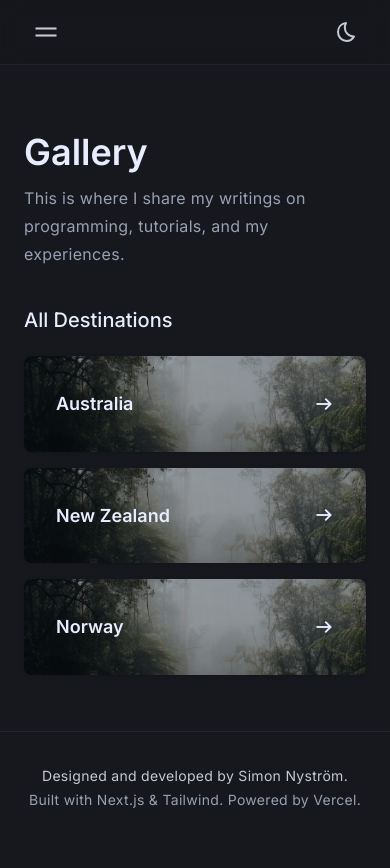
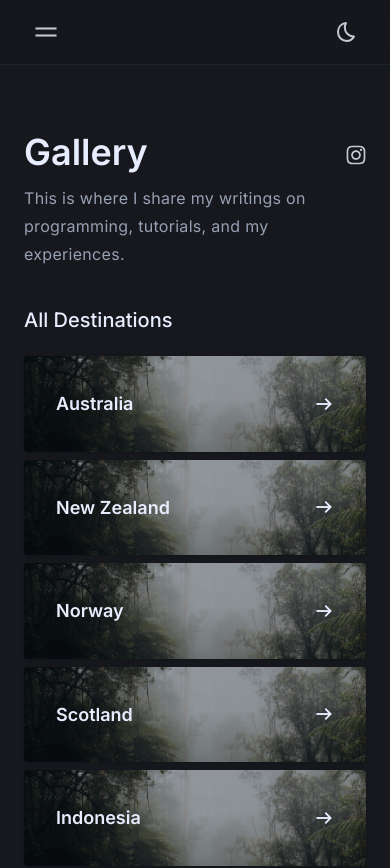
Before and after one commit to simstrom/snystrom.com, a Next.js app: page /gallery in a window 390 px wide. Shown: the top 868 px of the page. Before the commit the page ends 845 px from the top, so only its background shows below. Built offline with nearby package versions, Linux system fonts and the light colour scheme.

Commit message:
improved gallery animation & responsiveness

```diff
--- a/components/DestinationCard.jsx
+++ b/components/DestinationCard.jsx
@@ -7,14 +7,14 @@ export default function DestinationCard({ destination, enterDestination, active
 	return (
 		<div
 			className={cn(
-				'py-8 px-8 flex items-center justify-between drop-shadow relative h-30 text-[#e7edfe] group',
+				'py-8 px-8 flex items-center justify-between drop-shadow text-[#e7edfe] group',
 				!active && 'cursor-pointer'
 			)}
 			onClick={() => enterDestination(destination)}
 		>
 			<div
 				className={cn(
-					'-z-10 absolute top-0 left-0 bg-black/30 w-full h-full rounded-lg',
+					'-z-10 absolute top-0 left-0 bg-black/30 w-full h-full rounded',
 					!active && 'group-hover:bg-black/10 duration-300'
 				)}
 			/>
@@ -22,7 +22,7 @@ export default function DestinationCard({ destination, enterDestination, active
 				src={forest}
 				alt=""
 				fill
-				className="-z-20 absolute top-0 left-0 object-cover rounded-lg "
+				className="-z-20 absolute top-0 left-0 object-cover rounded"
 			/>
 			<h2 className="text-lg">{destination.title}</h2>
 			{!active && (
--- a/pages/_document.js
+++ b/pages/_document.js
@@ -2,7 +2,7 @@ import { Head, Html, Main, NextScript } from 'next/document';
 
 export default function Document() {
 	return (
-		<Html lang="en">
+		<Html lang="en" style={{ scrollBehavior: 'smooth' }}>
 			<Head>
 				<link href="/static/favicon.ico" rel="shortcut icon" />
 				<meta content="#18181B" name="theme-color" />
--- a/pages/about.js
+++ b/pages/about.js
@@ -10,7 +10,7 @@ import moreton from '../public/moreton.jpg';
 export default function About() {
 	return (
 		<Container>
-			<div className="flex flex-col gap-6 sm:gap-8 max-w-2xl mx-auto">
+			<div className="flex flex-col gap-6 sm:gap-8">
 				<section className="mb-6">
 					<InView>
 						<h1 className="text-4xl mb-6 sm:mb-8">About Me</h1>
--- a/pages/blog.js
+++ b/pages/blog.js
@@ -28,7 +28,7 @@ export default function Blog() {
 	return (
 		<Container>
 			<InView>
-				<div className="flex flex-col gap-8 max-w-2xl mx-auto">
+				<div className="flex flex-col gap-8">
 					<div>
 						<h1 className="text-4xl">Blog</h1>
 						<p className="text-base text-secondary mb-8">
--- a/pages/blog/[slug].js
+++ b/pages/blog/[slug].js
@@ -21,7 +21,7 @@ export default function Post({ post }) {
 	return (
 		<Container>
 			<InView>
-				<article className="flex flex-col gap-12 max-w-2xl mx-auto mt-12">
+				<article className="flex flex-col gap-12 mt-12">
 					<div className="flex flex-col gap-1">
 						<span className="text-secondary font-medium text-sm tracking-widest uppercase">
 							Productivity
--- a/pages/gallery.js
+++ b/pages/gallery.js
@@ -1,45 +1,119 @@
-import cn from 'clsx';
 import { AnimatePresence, motion } from 'framer-motion';
+import Image from 'next/image';
 import { useRef, useState } from 'react';
 import Container from '../components/Container';
 import DestinationCard from '../components/DestinationCard';
-import { LeftArrowIcon } from '../components/Icons';
+import { InstagramIcon, LeftArrowIcon, RightArrowIcon } from '../components/Icons';
 import InView from '../lib/InView';
+
+import forest from '../public/forest.jpg';
+import gatta from '../public/gattaPost.jpg';
+import hopetoun from '../public/hopetoun.jpg';
+import moreton from '../public/moreton.jpg';
 
 const destinations = [
 	{
 		title: 'Australia',
+		images: [forest, gatta, hopetoun, moreton],
 	},
 	{
 		title: 'New Zealand',
+		images: [gatta, hopetoun, moreton, forest],
 	},
 	{
 		title: 'Norway',
+		images: [hopetoun, moreton, forest, gatta],
+	},
+	{
+		title: 'Scotland',
+		images: [hopetoun, moreton, forest, gatta],
+	},
+	{
+		title: 'Indonesia',
+		images: [hopetoun, moreton, forest, gatta],
+	},
+	{
+		title: 'Italy',
+		images: [hopetoun, moreton, forest, gatta],
 	},
 ];
 
+const containerVariants = {
+	hidden: { opacity: 0 },
+	show: {
+		opacity: 1,
+		transition: {
+			delayChildren: 0.5,
+			staggerChildren: 0.2,
+		},
+	},
+};
+const itemVariants = {
+	hidden: { opacity: 0 },
+	show: { opacity: 1 },
+};
+
 export default function Gallery() {
 	const [activeDestination, setActiveDestination] = useState(false);
-	const destinationsRef = useRef(destinations);
+	const [redirected, setRedirected] = useState(false);
+	const [nextDestination, setNextDestination] = useState();
+	const [previousDestination, setPreviousDestination] = useState();
+	const destinationRef = useRef(destinations);
 
 	const enterDestination = (destination) => {
+		// window.scrollTo(0, 0);
 		setActiveDestination(true);
-		destinationsRef.current = [destination];
+		setRedirected(false);
+		destinationRef.current = [destination];
+
+		const activeIndex = destinations.findIndex((obj) => obj.title.match(destination.title));
+		const nextIndex = (activeIndex + 1) % destinations.length;
+		let previousIndex;
+		activeIndex === 0
+			? (previousIndex = destinations.length - 1)
+			: (previousIndex = (activeIndex - 1) % destinations.length);
+
+		setNextDestination(destinations[nextIndex]);
+		setPreviousDestination(destinations[previousIndex]);
 	};
 
 	const exitDestination = () => {
 		setActiveDestination(false);
-		destinationsRef.current = destinations;
+		destinationRef.current = destinations;
+	};
+
+	const handleRedirect = (destination) => {
+		window.scrollTo(0, 0);
+		exitDestination();
+		setRedirected(true);
+		setTimeout(() => {
+			enterDestination(destination);
+		});
 	};
 
 	return (
 		<Container>
 			<InView>
 				<div className="mb-8">
+					<div className="flex items-baseline">
 						<h1 className="text-4xl">Gallery</h1>
-					<p className="text-base text-secondary">
+						<a
+							href="https://www.instagram.com/simonnystrom"
+							target="_blank"
+							rel="noopener noreferrer"
+							className="ml-auto text-sm text-tertiary flex items-center gap-2 group hover:text-brand duration-300"
+						>
+							<span className="max-[450px]:hidden">Find me on Instagram</span>
+							<div className="group-hover:scale-110 transition-transform">
+								<InstagramIcon />
+							</div>
+						</a>
+					</div>
+					<div className="sm:grid grid-cols-3">
+						<p className="text-base text-secondary col-span-2">
 							This is where I share my writings on programming, tutorials, and my experiences.
 						</p>
+					</div>
 				</div>
 
 				<div className="mb-4 h-10 flex items-center">
@@ -50,9 +124,7 @@ export default function Gallery() {
 								animate={{ opacity: 1 }}
 								exit={{ opacity: 0 }}
 								transition={{ duration: 0.5 }}
-								className={cn(
-									'flex gap-2 text-sm text-tertiary font-medium group hover:text-brand duration-300'
-								)}
+								className="flex gap-2 text-sm font-medium group hover:text-brand duration-300"
 								onClick={exitDestination}
 							>
 								<div className="group-hover:-translate-x-1 transition-transform">
@@ -74,9 +146,10 @@ export default function Gallery() {
 					</AnimatePresence>
 				</div>
 
-				<div className="flex flex-col gap-4">
+				<div className="flex flex-col gap-2">
+					{!redirected && (
 						<AnimatePresence>
-						{destinationsRef.current.map((destination) => (
+							{destinationRef.current.map((destination) => (
 								<motion.div
 									layout
 									key={destination.title}
@@ -96,6 +169,56 @@ export default function Gallery() {
 								</motion.div>
 							))}
 						</AnimatePresence>
+					)}
+					{activeDestination && (
+						<>
+							<AnimatePresence>
+								<motion.div
+									initial="hidden"
+									animate="show"
+									exit="hidden"
+									variants={containerVariants}
+									className="grid max-[450px]:grid-cols-1 grid-cols-2 sm:grid-cols-3 gap-2 mb-4"
+								>
+									{destinationRef.current[0].images.map((image, idx) => (
+										<motion.div key={idx} variants={itemVariants}>
+											<Image src={image} alt="" draggable={false} className="rounded" />
+										</motion.div>
+									))}
+								</motion.div>
+							</AnimatePresence>
+							<div className="flex items-center justify-between">
+								<button
+									className="group text-left"
+									onClick={() => handleRedirect(previousDestination)}
+								>
+									<span className="block text-sm uppercase tracking-widest text-secondary">
+										Prev
+									</span>
+									<div className="flex items-center gap-2 font-medium text-tertiary group-hover:text-brand duration-300">
+										<div className="group-hover:-translate-x-1 transition-transform">
+											<LeftArrowIcon />
+										</div>
+										{previousDestination.title}
+									</div>
+								</button>
+								<button
+									className="group text-right"
+									onClick={() => handleRedirect(nextDestination)}
+								>
+									<span className="block text-sm uppercase tracking-widest text-secondary">
+										Next
+									</span>
+									<div className="flex items-center gap-2 font-medium text-tertiary group-hover:text-brand duration-300 ">
+										{nextDestination.title}
+										<div className="group-hover:translate-x-1 transition-transform">
+											<RightArrowIcon />
+										</div>
+									</div>
+								</button>
+							</div>
+						</>
+					)}
 				</div>
 			</InView>
 		</Container>
--- a/pages/projects.js
+++ b/pages/projects.js
@@ -37,8 +37,8 @@ export default function Projects() {
 				<div className="mb-4">
 					<h1 className="text-4xl">All Projects</h1>
 					<p className="text-base text-secondary">
-						I love building projects and practice my engineering skills. Here's an archive of things
-						that I've worked on.
+						I love building projects and practice my engineering skills. Here&apos;s an archive of
+						things that I&apos;ve worked on.
 					</p>
 
 					<div className="flex gap-2 justify-end">
```
Lines whose indentation alone changed are shown as unchanged.
